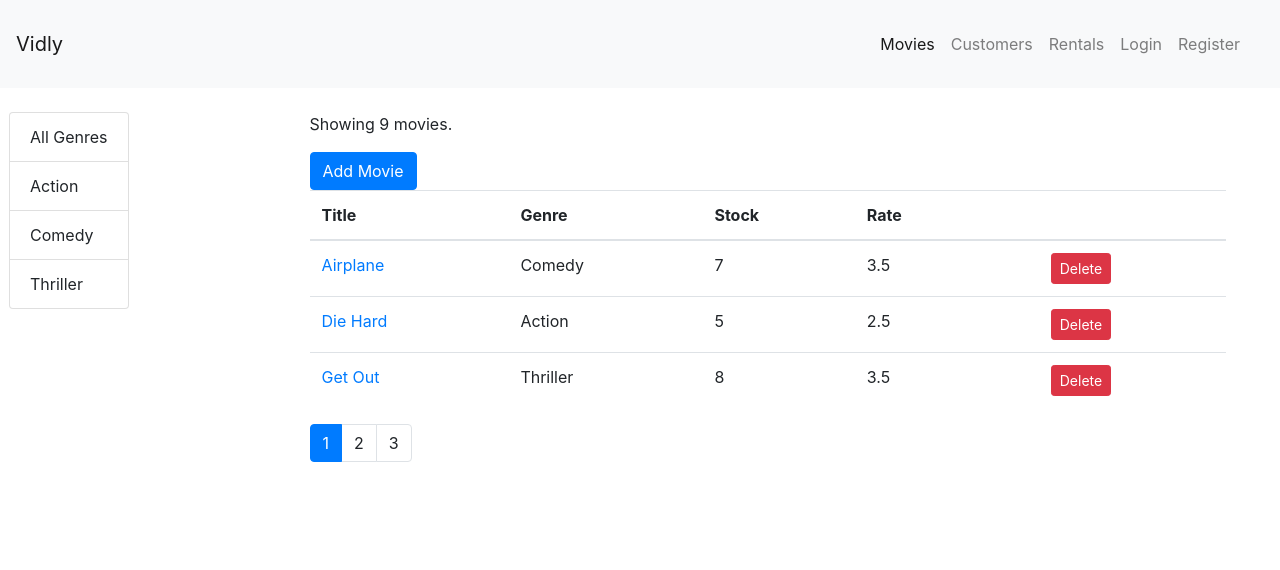
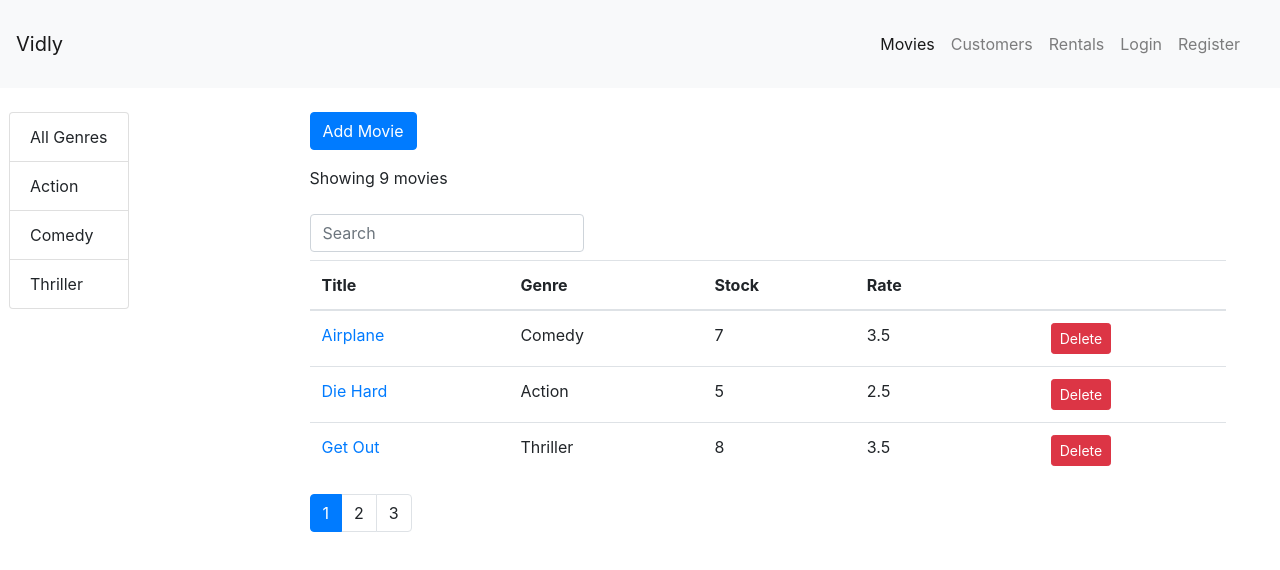
Before and after one commit to StiliyanDyankov/vidly-react, a React (Create React App) app in the folder vidly/: page /movies in a window 1280 px wide. Shown: the top 570 px of the page. Built offline with nearby package versions, Linux system fonts and the light colour scheme; the HTML template or start-up script is replaced by a standard one.

Commit message:
Adding search feature, removing comments from code

```diff
--- a/vidly/src/components/common/form.jsx
+++ b/vidly/src/components/common/form.jsx
@@ -2,7 +2,7 @@ import React, { Component } from "react";
 import Joi from "joi-browser";
 import Input from "./input";
 import SelectMenu from "./selectMenu";
-import { Link, Router } from 'react-router-dom';
+import { Link, Router } from "react-router-dom";
 
 class Form extends Component {
     state = {
@@ -11,8 +11,6 @@ class Form extends Component {
     };
 
     validate = () => {
-        // extracts error obj from joi.validate returned obj
-        // validates the state data against defined in extended class schema
         const { error } = Joi.validate(this.state.data, this.schema, {
             abortEarly: false,
         });
@@ -21,67 +19,51 @@ class Form extends Component {
 
         const errors = {};
 
-        // grabs messages of all errors and stores them in errors obj
         for (let item of error.details) errors[item.path[0]] = item.message;
         return errors;
     };
 
-    // single property validation upon input
     validateProperty = ({ name, value }) => {
-        // creates an obj with passed name and value
         const obj = { [name]: value };
-        // creates an obj with passed name and value of
-        // corresponding schemas value, defined in extended class
         const schema = {
             [name]: this.schema[name],
         };
+        const { error } = Joi.validate(obj, schema);
 
-        // validates the created obj against schema
-        const { error } = Joi.validate(obj, schema); // err genre
-
-        // if error is defined return it, else return null
         return error ? error.details[0].message : null;
     };
 
-    // takes event arg
     handleSubmit = (e) => {
         e.preventDefault();
 
-        // validating all data in state and set state with all errors
         const errors = this.validate();
         this.setState({ errors: errors || {} });
         if (errors) return;
 
-        // if error object is empty, call doSubmit
         this.doSubmit();
     };
 
-    // takes only currentTarget from passed arg obj and aliases it with input
     handleChange = ({ currentTarget: input }) => {
+        const errors = { ...this.state.errors };
+        const errorMessage = this.validateProperty(input);
 
-        // takes a copy of all errors in state
-        const errors = { ...this.state.errors };
-
-        // validates passed arg
-        const errorMessage = this.validateProperty(input); // err genres
-
-
-        // if there is an error, store its value in copied state
         if (errorMessage) errors[input.name] = errorMessage;
-        // if there isn't an error, delete the property with that name
         else delete errors[input.name];
 
-        //makes a copy of state data obj
         const data = { ...this.state.data };
+        data[input.name] = input.value;
 
-        // initializes internal state data obj with value of passed input
-        data[input.name] = input.value;
         this.setState({ data, errors });
     };
 
     renderButton = (label) => {
         return (
-            <button type='submit' value='Submit' disabled={this.validate()} className="btn btn-primary">
+            <button
+                type="submit"
+                value="Submit"
+                disabled={this.validate()}
+                className="btn btn-primary"
+            >
                 {label}
             </button>
         );
--- a/vidly/src/components/common/listGroup.jsx
+++ b/vidly/src/components/common/listGroup.jsx
@@ -12,8 +12,8 @@ const ListGroup = (props) => {
                     key={item[valueProperty]}
                     className={
                         item === selectedItem
-                            ? "list-group-item active"
-                            : "list-group-item"
+                            ? "list-group-item active clickable"
+                            : "list-group-item clickable"
                     }
                 >
                     {item[textProperty]}
--- /dev/null
+++ b/vidly/src/components/common/searchBar.jsx
@@ -0,0 +1,21 @@
+import React from "react";
+
+const SearchBar = ({ onSearch, searchInput }) => {
+    return (
+        <nav className="navbar navbar-light pl-0">
+            <form className="form-inline">
+                <input
+                    className="form-control mr-sm-2 ml-l"
+                    type="search"
+                    placeholder="Search"
+                    aria-label="Search"
+                    name="searchInput"
+                    value={searchInput}
+                    onChange={(e)=>onSearch(e)}
+                />
+            </form>
+        </nav>
+    );
+};
+
+export default SearchBar;
--- a/vidly/src/components/movies.jsx
+++ b/vidly/src/components/movies.jsx
@@ -7,82 +7,92 @@ import { getGenres } from "../services/fakeGenreService";
 import MoviesTable from "./moviesTable";
 import _ from "lodash";
 import { Link } from "react-router-dom";
+import SearchBar from "./common/searchBar";
+import { search } from "./../utils/search";
 
 class Movies extends Component {
     state = {
-        movies: [], // it contains all the movies to be displayed on the page
-        genres: [], // it contains all the genres, of which each movie is a representative of, to be displayed on the sidebar
-        currentPage: 1, // pagination - it stores information about on what page are we
-        pageSize: 3, // pagination - information about how many movies should be displayed per page
-        sortColumn: { path: 'title', order: "asc" }, // sorting - info about which column is used as a metric for sorting and what is the order
+        movies: [],
+        genres: [],
+        currentPage: 1,
+        pageSize: 3,
+        sortColumn: { path: "title", order: "asc" },
+        searchInput: "",
     };
 
-    componentDidMount() { // upon loading the component - Movies - on the page
-        const genres = [{ _id: "", name: "All Genres" }, ...getGenres()]; // genre service - store a universal genre and the returned genres in obj
+    componentDidMount() {
+        const genres = [{ _id: "", name: "All Genres" }, ...getGenres()];
 
-        this.setState({ movies: getMovies(), genres }); // movies service - populate state with returned movies and genres obj
+        this.setState({ movies: getMovies(), genres });
     }
 
-    handleDelete = (movie) => { // upon triggering the Delete event / takes a movie obj argument
-        const movies = this.state.movies.filter(m => m._id !== movie._id); // filter state movies obj based on whether passed obj has a matching id and store it in var
+    handleDelete = (movie) => {
+        const movies = this.state.movies.filter((m) => m._id !== movie._id);
         let currentPage = this.state.currentPage;
-        console.log(this.getPagedData().totalCount)
-        if(this.getPagedData().totalCount%this.state.pageSize===1) {
+        console.log(this.getPagedData().totalCount);
+        if (this.getPagedData().totalCount % this.state.pageSize === 1) {
             currentPage = this.state.currentPage - 1;
         }
 
-        this.setState({ movies, currentPage}); // set the state with new filtered movies
-
+        this.setState({ movies, currentPage });
     };
 
-    handleLike = (movie) => { // upon triggering the Like event / takes a movie obj
-        let movies = [...this.state.movies]; // copies the current state into internal movies
-        const index = movies.indexOf(movie); // gets the index of passed movie obj in internal movies
-        movies[index] = { ...movies[index] }; // ?
-        movies[index].isLiked = !movies[index].isLiked; // sets the value of isLiked of (index el of internal movies)/the arg to the opposite
-        this.setState({ movies }); // sets the state to the changed internal movies obj
+    handleLike = (movie) => {
+        let movies = [...this.state.movies];
+        const index = movies.indexOf(movie);
+        movies[index] = { ...movies[index] };
+        movies[index].isLiked = !movies[index].isLiked;
+        this.setState({ movies });
     };
 
-    handlePageChange = (page) => { // upon triggering the PageChange event / takes a page num
-        this.setState({ currentPage: page }); // sets the state of current page to the passed number
+    handlePageChange = (page) => {
+        this.setState({ currentPage: page });
     };
 
-    handleGenreSelect = (genre) => { // upon triggering the GenreSelect event / takes a genre obj
-        this.setState({ selectedGenre: genre, currentPage: 1 }); // creates a new state var - selectedGenre - sets it to passed string genre and currentPage to 1
+    handleGenreSelect = (genre) => {
+        this.setState({ selectedGenre: genre, currentPage: 1 });
     };
 
-    handleSort = (sortColumn) => { // upon triggering the Sort event / takes a sortColumn obj
-        this.setState({sortColumn}); // sets the state to new sortColumn obj - new genre and new order
+    handleSort = (sortColumn) => {
+        this.setState({ sortColumn });
     };
 
-    getPagedData = () => { // method
+    handleSearch = ({ currentTarget: { value: input } }) => {
+        this.handleGenreSelect("All Genres");
+        this.setState({ searchInput: input });
+    };
+
+    getPagedData = () => {
         const {
             pageSize,
             currentPage,
             sortColumn,
             selectedGenre,
-          movies: allMovies
-        } = this.state; // obj destructuring
+            movies: allMovies,
+            searchInput,
+        } = this.state;
+
+        const searched = search(searchInput, allMovies);
 
         const filtered =
-          selectedGenre && selectedGenre._id // if selectedGenre exists and it has a non-empty id property
-            ? allMovies.filter(m => m.genre._id === selectedGenre._id) // true - return all the movies in the state from that genre
-            : allMovies; // false - return all movies
+            selectedGenre && selectedGenre._id
+                ? searched.filter((m) => m.genre._id === selectedGenre._id)
+                : searched;
 
-        const sorted = _.orderBy(filtered, [sortColumn.path], [sortColumn.order]); // sort all the genre-filtered movies by a property ([sortColumn.path]) in a given order
+        const sorted = _.orderBy(
+            filtered,
+            [sortColumn.path],
+            [sortColumn.order]
+        );
 
-        const movies = paginate(sorted, currentPage, pageSize); // cut the sorted movies in pieces of a given size and take corresponding piece (currentPage)
+        const movies = paginate(sorted, currentPage, pageSize);
 
-        return { totalCount: filtered.length, data: movies }; // return the array of movies, that have went through the pipeline and the length of it
+        return { totalCount: filtered.length, data: movies };
     };
 
     render() {
         const { length: count } = this.state.movies;
-        const {
-            currentPage,
-            pageSize,
-            sortColumn,
-        } = this.state;
+        const { currentPage, pageSize, sortColumn, searchInput } = this.state;
 
         if (count === 0) return <p>There are no movies in the DB.</p>;
 
@@ -99,10 +109,18 @@ class Movies extends Component {
                 </div>
 
                 <div className="col-9">
-                    <p>Showing {totalCount} movies.</p>
-                        <Link to='/movieForm' className="btn btn-primary">
+                    <Link to="/movieForm" className="btn btn-primary mb-3">
                         Add Movie
                     </Link>
+                    {totalCount === 0 ? (
+                        <p>No matches found</p>
+                    ) : (
+                        <p>Showing {totalCount} movies</p>
+                    )}
+                    <SearchBar
+                        onSearch={this.handleSearch}
+                        searchInput={searchInput}
+                    />
                     <MoviesTable
                         movies={movies}
                         sortColumn={sortColumn}
--- /dev/null
+++ b/vidly/src/utils/search.js
@@ -0,0 +1,9 @@
+
+export function search(token, iter) {
+    const re = new RegExp(`${token}`, 'i');
+    const searched = iter.filter(el =>
+        re.test(el.title)
+    );
+    console.log({searched});
+    return searched;
+}
```
Lines whose indentation alone changed are shown as unchanged.
